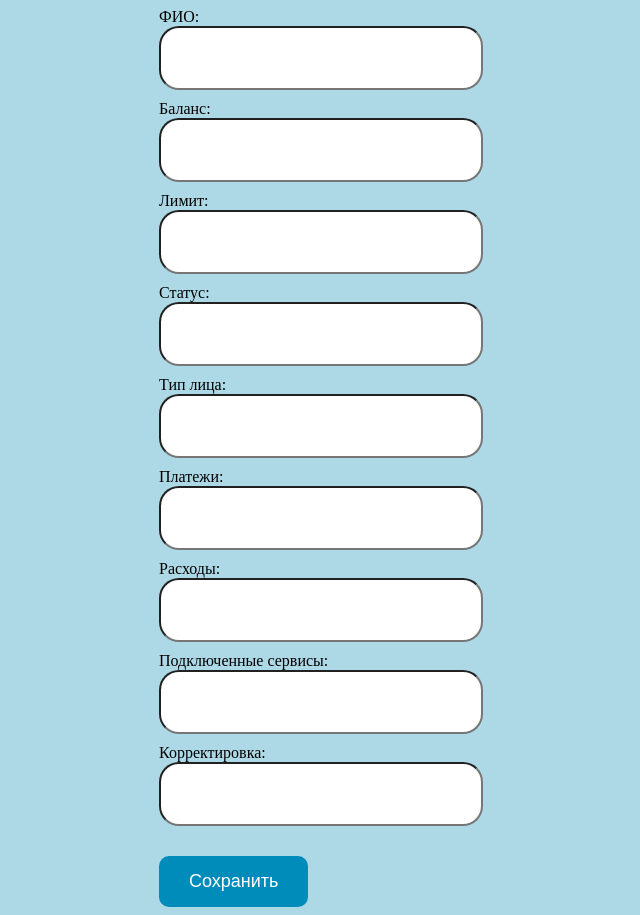
After one commit to mllbll/hakaton_dubna, a Django app: template templates/third_page.html in a window 1280 px wide. The commit adds this page. Shown: the whole page, without its empty margins (319-959 px from the left). Run offline with Django 5.2, Linux system fonts and the light colour scheme; the template is opened without the code that fills it, so the values that code supplies are empty.

Commit message:
dubna_hakaton

```diff
--- /dev/null
+++ b/main/static/main/css/styles_third.css
@@ -0,0 +1,35 @@
+
+
+body {
+    background-color: lightblue;
+    display: flex;
+    justify-content: center;
+    align-items: center;
+}
+
+
+/* Стилизация поля ввода */
+.input-field {
+    width: 300px;
+    height: 40px;
+    border-radius: 20px;
+    padding: 10px;
+    font-size: 16px;
+    margin-bottom: 10px;
+}
+
+/* Стилизация кнопки */
+.btn-large {
+    background-color: #008CBA;
+    color: white;
+    padding: 15px 30px;
+    border: none;
+    border-radius: 10px;
+    cursor: pointer;
+    font-size: 18px;
+    margin-top: 20px;
+}
+
+.btn-large:hover {
+    background-color: #005f6b;
+}
--- a/main/urls.py
+++ b/main/urls.py
@@ -1,5 +1,3 @@
-# main/urls.py
-
 from django.urls import path
 from . import views
 
@@ -7,4 +5,6 @@ urlpatterns = [
     path('', views.input_values, name='input_values'),
     path('add_user/', views.add_user_page, name='add_user_page'),
     path('add_user_data/', views.add_user_data, name='add_user_data'),
+    path('edit_user/', views.edit_user_page, name='edit_user_page'),
+    path('add_client_data/', views.add_client_data, name='add_client_data'),  # Добавьте эту строку
 ]
--- a/templates/second_page.html
+++ b/templates/second_page.html
@@ -32,6 +32,7 @@
 
         <!-- Кнопка для отправки формы -->
         <button type="submit" class="btn-large">Добавить пользователя</button>
+
     </form>
 </div>
 </body>
--- /dev/null
+++ b/templates/third_page.html
@@ -0,0 +1,46 @@
+<!DOCTYPE html>
+{% load static %}
+<html lang="en">
+<head>
+    <meta charset="UTF-8">
+    <meta http-equiv="X-UA-Compatible" content="IE=edge">
+    <meta name="viewport" content="width=device-width, initial-scale=1.0">
+    <title>Добавить/изменить данные о клиенте</title>
+    <link rel="stylesheet" type="text/css" href="{% static 'main/css/styles_third.css' %}">
+</head>
+<body>
+<div class="container">
+    <form action="{% url 'add_client_data' %}" method="post">
+        {% csrf_token %}
+        <label for="fio">ФИО:</label><br>
+        <input type="text" id="fio" name="fio" class="input-field"><br>
+
+        <label for="balance">Баланс:</label><br>
+        <input type="text" id="balance" name="balance" class="input-field"><br>
+
+        <label for="lim">Лимит:</label><br>
+        <input type="text" id="lim" name="lim" class="input-field"><br>
+
+        <label for="status">Статус:</label><br>
+        <input type="text" id="status" name="status" class="input-field"><br>
+
+        <label for="type_face">Тип лица:</label><br>
+        <input type="text" id="type_face" name="type_face" class="input-field"><br>
+
+        <label for="payments">Платежи:</label><br>
+        <input type="text" id="payments" name="payments" class="input-field"><br>
+
+        <label for="expenses">Расходы:</label><br>
+        <input type="text" id="expenses" name="expenses" class="input-field"><br>
+
+        <label for="services">Подключенные сервисы:</label><br>
+        <input type="text" id="services" name="services" class="input-field"><br>
+
+        <label for="adjustment">Корректировка:</label><br>
+        <input type="text" id="adjustment" name="adjustment" class="input-field"><br>
+
+        <button type="submit" class="btn-large">Сохранить</button>
+    </form>
+</div>
+</body>
+</html>
```
Also changed, not shown: main/static/main/css/styles.css (+9 -18 lines), main/views.py (+66 -202 lines), templates/input_product_id.html (+6 -3 lines), main/migrations/0003_initial.py (added). Lines whose indentation alone changed are shown as unchanged.
